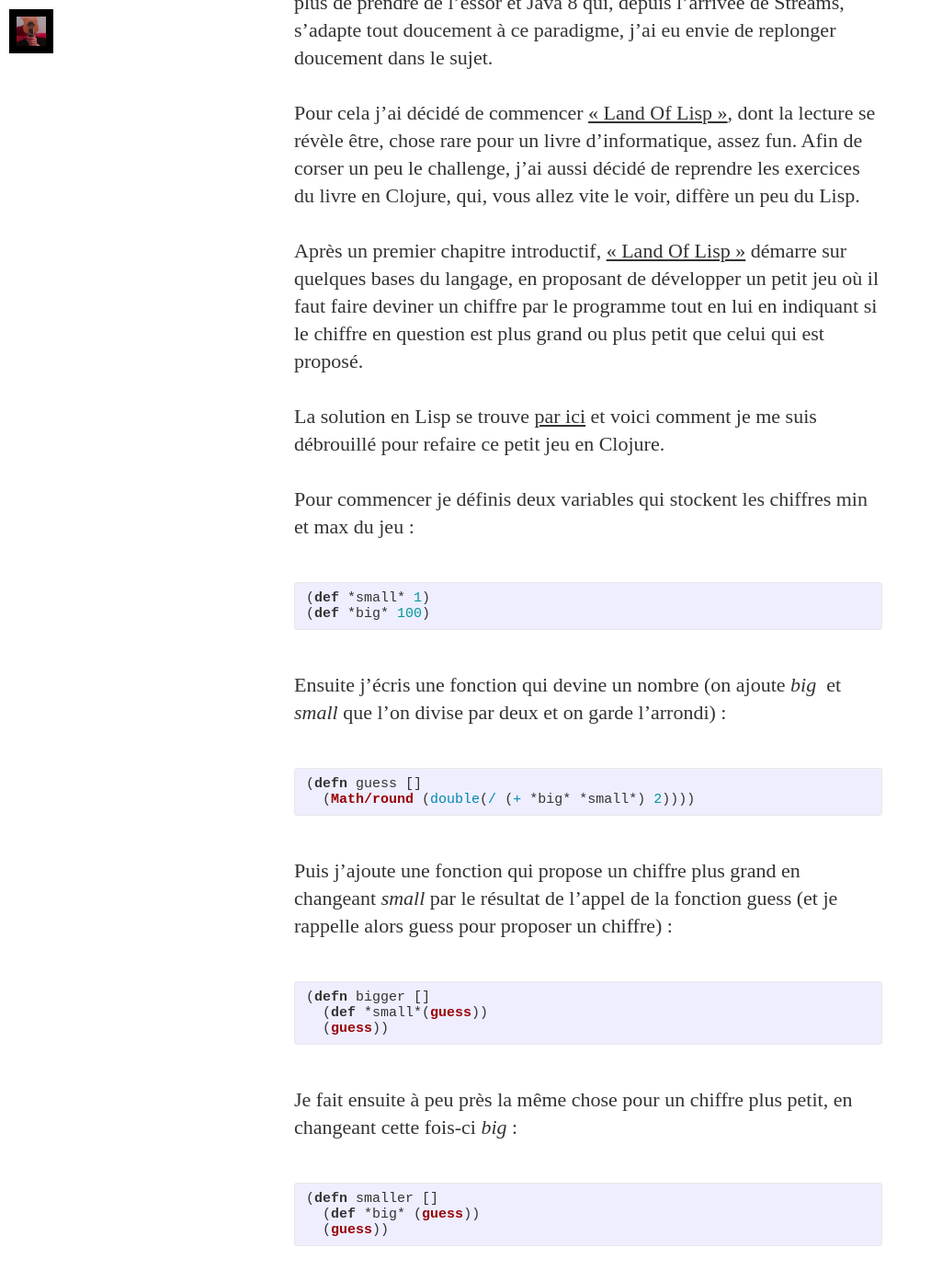
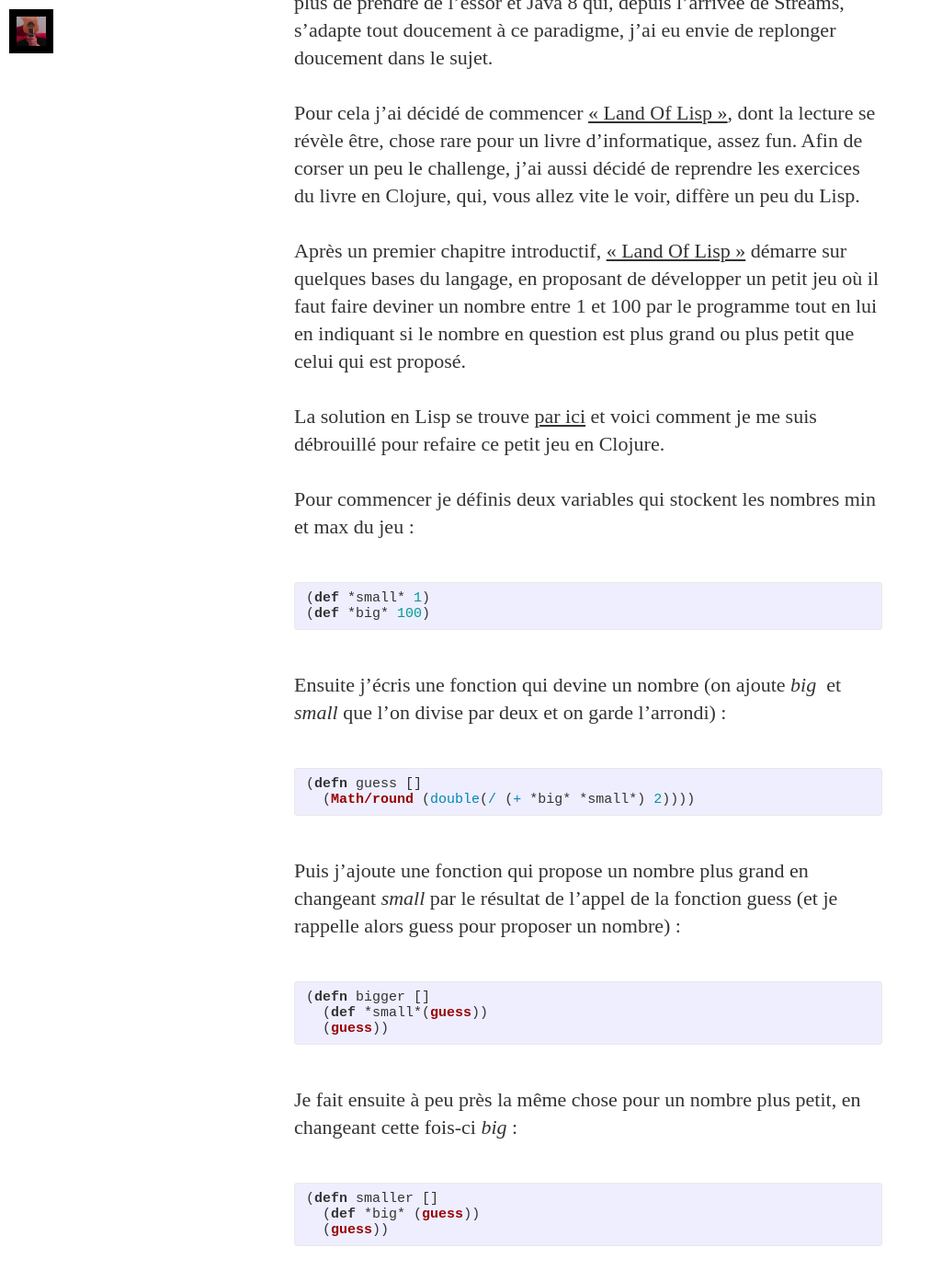
Before and after one commit to mgandin/mgandin.github.io, a Jekyll site: the page built from _posts/2015-12-01-Land of Lisp en Clojure chapitre 2.markdown, in a window 1280 px wide and 1400 px high, scrolled down 454 px. Shown: the top 1394 px of the window at 92% size, without its empty margins (0-1013 px from the left). Built offline with Jekyll 4.4.1, drawn with Linux system fonts in a browser that asks for light colours; nearby versions of some CDN libraries; some web fonts are replaced; Markdown is read by kramdown in place of the engine named in the settings.

Commit message:
some more typos corrected

```diff
--- a/_posts/2015-12-01-Land of Lisp en Clojure chapitre 2.markdown
+++ b/_posts/2015-12-01-Land of Lisp en Clojure chapitre 2.markdown
@@ -9,11 +9,11 @@ Je ne sais pas pour vous, mais je n'ai pas gardé un souvenir folichon de mes co
 
 Pour cela j'ai décidé de commencer [« Land Of Lisp »](http://landoflisp.com/), dont la lecture se révèle être, chose rare pour un livre d'informatique, assez fun. Afin de corser un peu le challenge, j'ai aussi décidé de reprendre les exercices du livre en Clojure, qui, vous allez vite le voir, diffère un peu du Lisp.
 
-Après un premier chapitre introductif, [« Land Of Lisp »](http://landoflisp.com/) démarre sur quelques bases du langage, en proposant de développer un petit jeu où il faut faire deviner un chiffre par le programme tout en lui en indiquant si le chiffre en question est plus grand ou plus petit que celui qui est proposé.
+Après un premier chapitre introductif, [« Land Of Lisp »](http://landoflisp.com/) démarre sur quelques bases du langage, en proposant de développer un petit jeu où il faut faire deviner un nombre entre 1 et 100 par le programme tout en lui en indiquant si le nombre en question est plus grand ou plus petit que celui qui est proposé.
 
 La solution en Lisp se trouve [par ici](http://landoflisp.com/guess.lisp) et voici comment je me suis débrouillé pour refaire ce petit jeu en Clojure.
 
-Pour commencer je définis deux variables qui stockent les chiffres min et max du jeu :
+Pour commencer je définis deux variables qui stockent les nombres min et max du jeu :
 {% highlight clojure %}
 (def *small* 1)
 (def *big* 100)
@@ -25,14 +25,14 @@ Ensuite j'écris une fonction qui devine un nombre (on ajoute *big*  et *small*
   (Math/round (double(/ (+ *big* *small*) 2))))
 {% endhighlight %}
 
-Puis j'ajoute une fonction qui propose un chiffre plus grand en changeant *small* par le résultat de l'appel de la fonction guess (et je rappelle alors guess pour proposer un chiffre) :
+Puis j'ajoute une fonction qui propose un nombre plus grand en changeant *small* par le résultat de l'appel de la fonction guess (et je rappelle alors guess pour proposer un nombre) :
 {% highlight clojure %}
 (defn bigger []
   (def *small*(guess))
   (guess))
 {% endhighlight %}
 
-Je fait ensuite à peu près la même chose pour un chiffre plus petit, en changeant cette fois-ci *big* :
+Je fait ensuite à peu près la même chose pour un nombre plus petit, en changeant cette fois-ci *big* :
 {% highlight clojure %}
 (defn smaller []
   (def *big* (guess))
```
